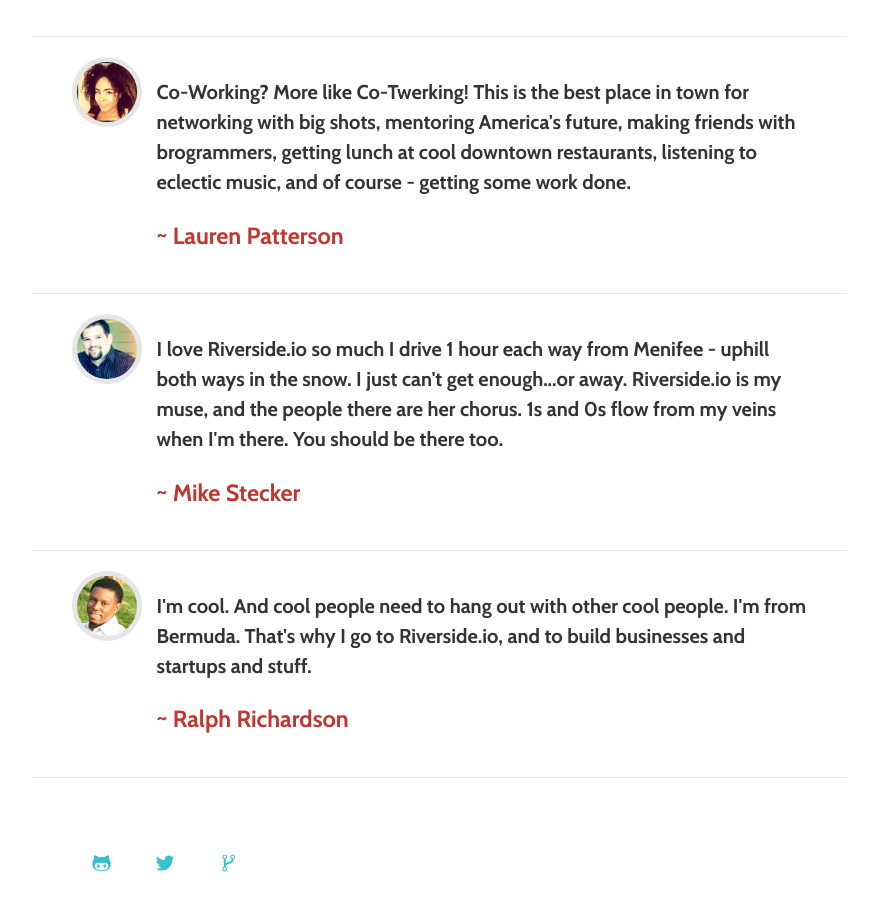
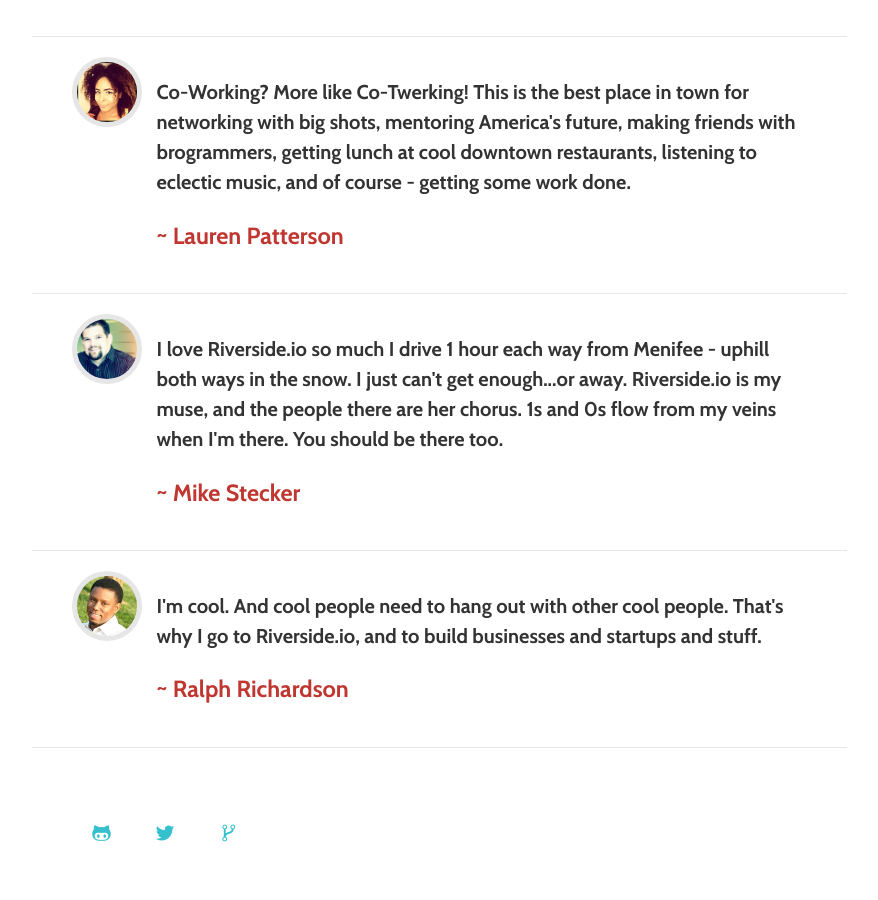
Before and after one commit to riversideio/riversideio.github.io, a Jekyll site: the page built from testimonials.html, in a window 1280 px wide and 900 px high, scrolled down 1148 px. Shown: the whole window, without its empty margins (201-1079 px from the left). Built offline with Jekyll 4.4.1, drawn with Linux system fonts in a browser that asks for light colours; some web fonts are replaced; Markdown is read by kramdown in place of the engine named in the settings; after the commit the page ends 2018 px from its top, so only the background shows below that.

Commit message:
taking out im from bremuda

```diff
--- a/_data/testamonials.yml
+++ b/_data/testamonials.yml
@@ -15,4 +15,4 @@
   contents : "I love Riverside.io so much I drive 1 hour each way from Menifee - uphill both ways in the snow. I just can't get enough...or away. Riverside.io is my muse, and the people there are her chorus. 1s and 0s flow from my veins when I'm there. You should be there too."
 - name : Ralph Richardson
   avatar : ./img/members/ralphrichardson.jpg
-  contents : "I'm cool. And cool people need to hang out with other cool people. I'm from Bermuda. That's why I go to Riverside.io, and to build businesses and startups and stuff."
+  contents : "I'm cool. And cool people need to hang out with other cool people. That's why I go to Riverside.io, and to build businesses and startups and stuff."
```
